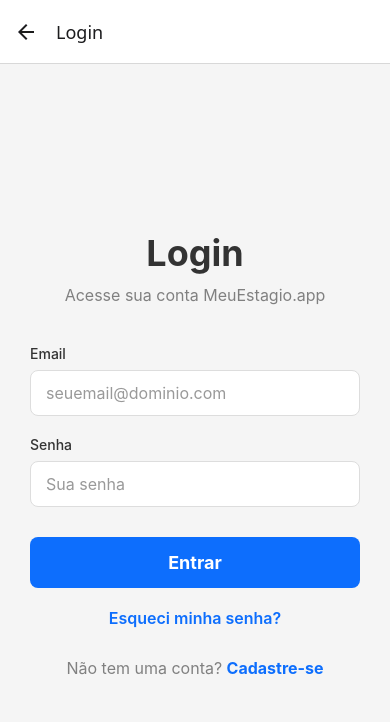
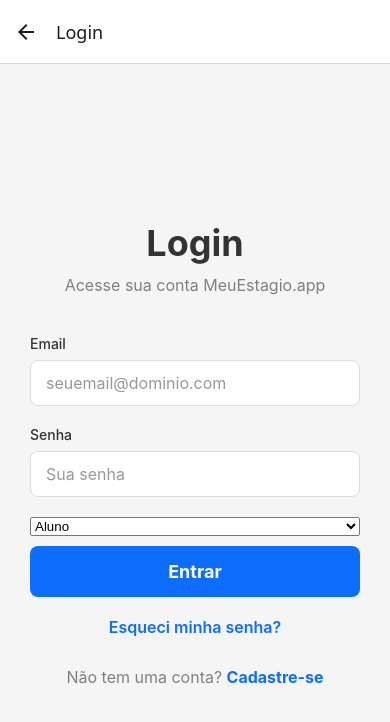
Before and after one commit to gabrielDeio/meu-estagio-app-mobile, a React Native app: screen /Login in a window 390 px wide. Shown: the top 722 px of the page. Built offline with nearby package versions, Linux system fonts and the light colour scheme.

Commit message:
feat: implements login

```diff
--- /dev/null
+++ b/services/auth-service.ts
@@ -0,0 +1,14 @@
+import { LoginDto, LoginReponseDto } from '../src/dto/login.dto'
+import { api } from './api'
+
+export class AuthService {
+  static async login(payload: LoginDto) {
+    try {
+      const response = await api.post<LoginReponseDto>('/auth/login', payload)
+
+      return response
+    } catch (error) {
+      throw new Error('Falha no login')
+    }
+  }
+}
--- a/src/pages/login/index.tsx
+++ b/src/pages/login/index.tsx
@@ -1,20 +1,38 @@
 import React, { useState } from 'react'
-import { View, Text, TouchableOpacity, StatusBar } from 'react-native'
+import { View, Text, TouchableOpacity, StatusBar, Alert } from 'react-native'
 import { useNavigation } from '@react-navigation/native'
-
+import { Picker } from '@react-native-picker/picker'
 import CustomTextInput from '../../components/custom-text-input'
 ;('')
 import CustomButton from '../../components/custom-button'
 import { styles } from './style'
 import { SafeAreaView } from 'react-native-safe-area-context'
+import { AuthService } from '../../../services/auth-service'
+import { LoginDto } from '../../dto/login.dto'
+import { AccountTypeEnum } from '../../dto/register-user.dto'
+
+const userTypes = [
+  { label: 'Aluno', value: AccountTypeEnum.STUDENT },
+  { label: 'Supervisor', value: AccountTypeEnum.SUPERVISOR },
+]
 
 const Login: React.FC = () => {
   const [email, setEmail] = useState('')
   const [password, setPassword] = useState('')
+  const [type, setType] = useState(userTypes[0].value)
   const navigation = useNavigation()
 
-  const handleLogin = () => {
-    console.log({ email, password })
+  const handleLogin = async () => {
+    if (!type) {
+      Alert.alert('Por favor, selecione um tipo de usuários')
+      return
+    }
+
+    const body: LoginDto = { email, password, type }
+
+    const res = await AuthService.login(body)
+
+    if (res.status === 200) Alert.alert(`Sucesso no login.\nToken : ${res.data.access_token}`)
   }
 
   return (
@@ -41,6 +59,12 @@
             secureTextEntry
           />
 
+          <Picker selectedValue={type} onValueChange={(value) => setType(value)}>
+            {userTypes.map((item, index) => (
+              <Picker.Item key={index} label={item.label} value={item.value} />
+            ))}
+          </Picker>
+
           <CustomButton
             title='Entrar'
             onPress={handleLogin}
```
Also changed, not shown: src/dto/login.dto.ts (added, +12 -0 lines).
